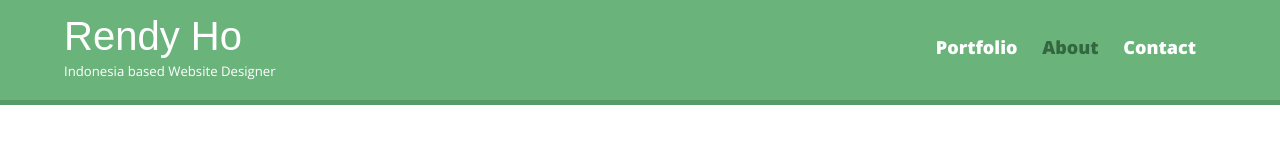
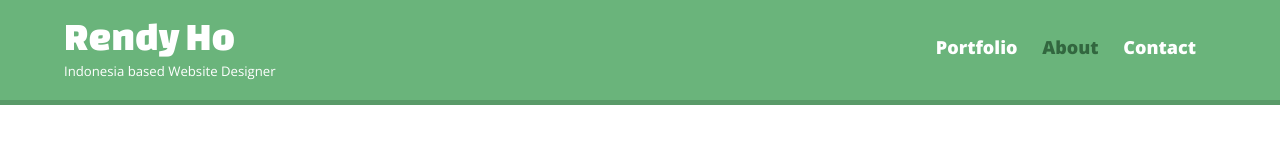
Before and after one commit to rendiho/rendiho.github.io, a plain HTML site: page about.html in a window 1280 px wide. Shown: the top 160 px of the page. Drawn offline with nearby package versions, Linux system fonts and the light colour scheme.

Commit message:
Update main.css
font h1

```diff
--- a/css/main.css
+++ b/css/main.css
@@ -42,7 +42,7 @@ header {
 }
 
 h1 {
-  font-family: 'Lato 400', sans-serif;
+  font-family: 'Changa One', sans-serif;
   margin: 15px 0;
   font-size: 1.75em;
   font-weight: normal;
```
